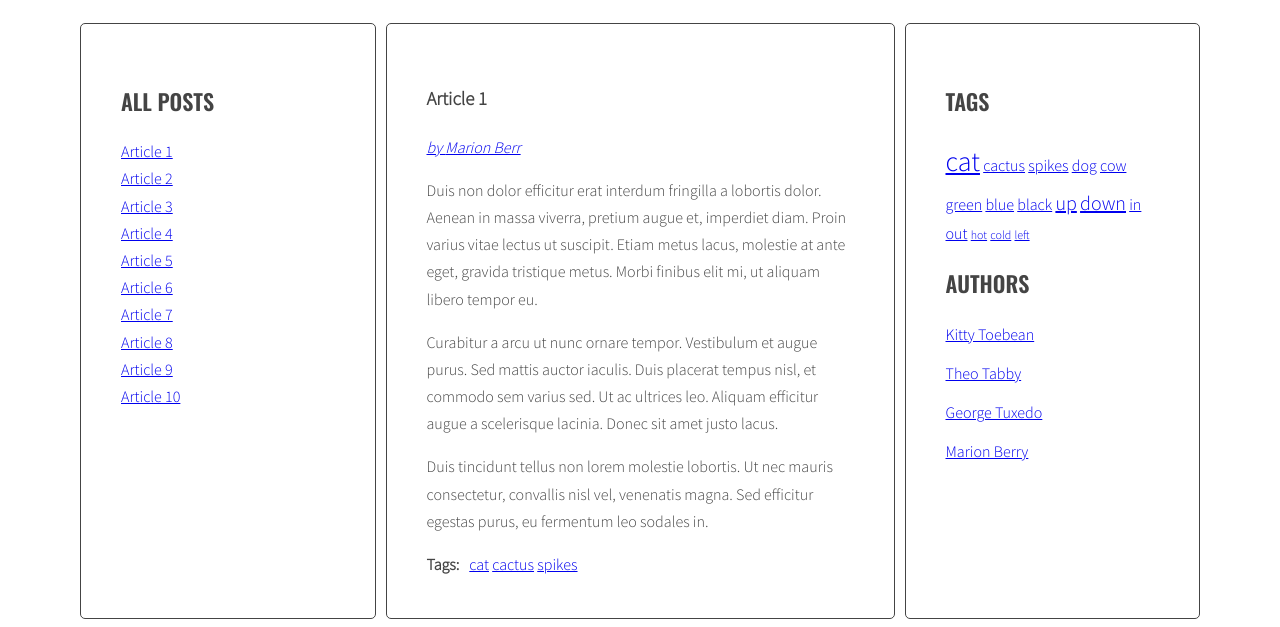
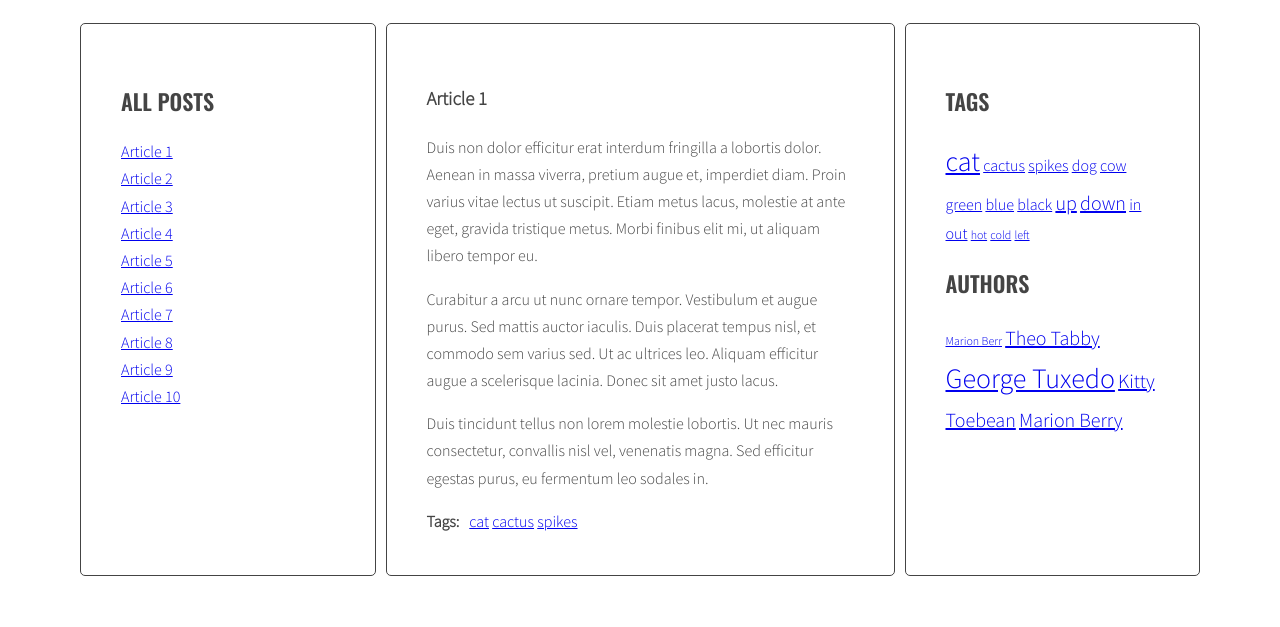
Before and after one commit to MaciejPtaszynski/javascript-blog, a website: page index.html in a window 1280 px wide. Shown: the part 220-847 px from the top of the page. After the commit the page ends 804 px from the top, so only its background shows below. Drawn offline with nearby package versions, Linux system fonts and the light colour scheme.

Commit message:
add authors cloud

```diff
--- a/js/script.js
+++ b/js/script.js
@@ -40,7 +40,10 @@ const optArticleSelector = '.post',
   optArticleAuthorSelector = '.post .post-author',
   optTagsListSelector = '.tags.list',
   optCloudClassCount = 5,
-  optCloudClassPrefix = 'tag-size-'
+  optCloudClassPrefix = 'tag-size-',
+  optAuthorsListSelector = '.list.authors',
+  optAuthorsCloudClassPrefix = 'author-size-',
+  optAuthorsCloudClassCount = 3
   ;
 
 function generateTitleLinks(customSelector = ''){
@@ -96,6 +99,14 @@ function calculateTagClass(count, params){
   const classNumber = Math.floor(percentage * (optCloudClassCount - 1) + 1);
 
   return optCloudClassPrefix + classNumber;
+}
+function calculateAuthorClass(count, params){
+  const normalizedCount = count - params.min;
+  const normalizedMax = params.max - params.min;
+  const percentage = normalizedCount / normalizedMax;
+  const classNumber = Math.floor(percentage * (optAuthorsCloudClassCount - 1) + 1);
+
+  return optAuthorsCloudClassPrefix + classNumber;
 }
 
 function generateTags(){
@@ -202,21 +213,35 @@ function addClickListenersToTags(){
 addClickListenersToTags();
 
 function generateAuthors(){
+  let allAuthors = {};
   /* find all articles */
   const articles = document.querySelectorAll(optArticleSelector);
   /* START LOOP: for every article: */
   for(let article of articles){
-    /* find tags wrapper */
-    const authorWrapper = article.querySelector(optArticleAuthorSelector);
-
     /* get author from data-author attribute */
     const articleAuthor = article.getAttribute('data-author');
     /* generate HTML of the link */
-    const linkHTML = '<a href="#author-' + articleAuthor + '">by <span>' + articleAuthor + '</span></a>';
-      console.log('linkHTML', linkHTML);
+    const linkHTML = '<a class="author-size-X" href="#author-' + articleAuthor + '"><span>' + articleAuthor + '</span></a> ';
+      if(!allAuthors.hasOwnProperty(linkHTML)){
+        /* [NEW] add generated code to allTags array */
+        allAuthors[linkHTML] = 1;
+      } else {
+        allAuthors[linkHTML]++;
+      }
+  }
+  console.log(allAuthors)
+   /* find tags wrapper */
+   const authorWrapper = document.querySelector(optAuthorsListSelector);
+  const authorsParams = calculateTagsParams(allAuthors);
+  console.log(authorsParams)
+  /*[new] add html variable for all links HTML code */
+  let allAuthorsHTML = ' ';
+  for (let authorLinkHtml in allAuthors){
+    const authorClass = calculateTagClass(allAuthors[authorLinkHtml], authorsParams)
+    allAuthorsHTML += authorLinkHtml.replace('author-size-X', authorClass );
+  }
     /* insert HTML of all the links into the tags wrapper */
-    authorWrapper.innerHTML = linkHTML;
-  }
+    authorWrapper.innerHTML = allAuthorsHTML;
 }
 
 generateAuthors();
@@ -281,17 +306,17 @@ function addClickListenersToTagsCloud(){
 
 addClickListenersToTagsCloud();
 
-// function addClickListenersToAuthorsCloud(){
-//   /* find all links to authors */
-//   const articleLinks = document.querySelectorAll('.post-author a');
+function addClickListenersToAuthorsCloud(){
+  /* find all links to authors */
+  const articleLinks = document.querySelectorAll('.list.authors a');
 
-//   /* START LOOP: for each link */
-//   for(let link of articleLinks){
-//     /* add tagClickHandler as event listener for that link */
-//     link.addEventListener('click', authorClickHandler);
-//   }
+  /* START LOOP: for each link */
+  for(let link of articleLinks){
+    /* add tagClickHandler as event listener for that link */
+    link.addEventListener('click', authorClickHandler);
+  }
 
-//   /* END LOOP: for each link */
-// }
+  /* END LOOP: for each link */
+}
 
-// addClickListenersToAuthorsCloud();
+addClickListenersToAuthorsCloud();
```
Also changed, not shown: sass/style.scss (+11 -0 lines).
